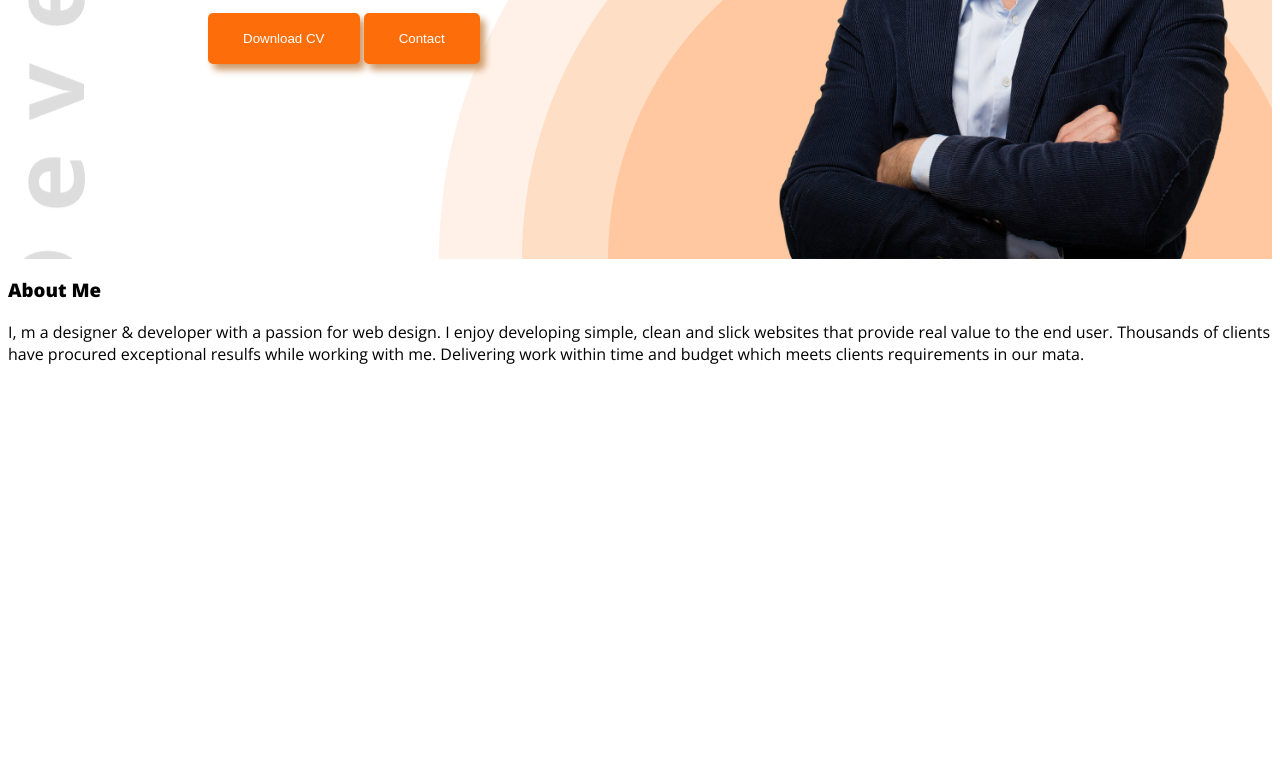
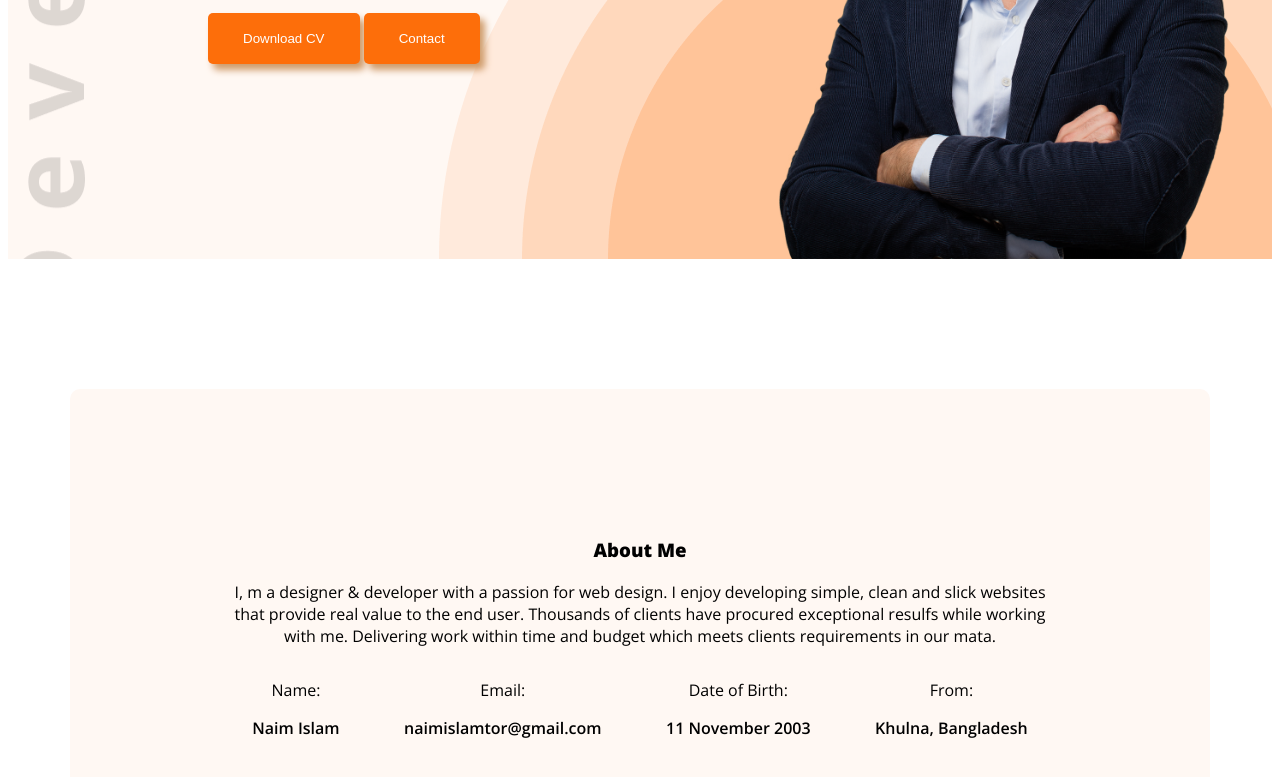
Before and after one commit to naimislamtor/NaimPortfolio, a plain HTML site: page index.html in a window 1280 px wide. Shown: the part 503-1280 px from the top of the page. Before the commit the page ends 884 px from the top, so only its background shows below. Drawn offline with nearby package versions, Linux system fonts and the light colour scheme.

Commit message:
main content

```diff
--- a/index.html
+++ b/index.html
@@ -10,7 +10,7 @@
     <link rel="stylesheet" href="style.css">
 </head>
 <body class="open-sans-myfont">
-   <header class="header">
+   <header class="header secondary-bg">
     <nav>
         <h3>NA<span class="text-primary">I</span>M</h3>
         <ul>
@@ -34,11 +34,26 @@
 
    </header>
    <main>
-    <section class="about">
+    <section class="about secondary-bg">
         <h3 class="section-title">About Me</h3>
         <p class="section-description">I, m a designer & developer with a passion for web design. I enjoy developing simple, clean and slick websites that provide real value to the end user. Thousands of clients have procured exceptional resulfs while working with me. Delivering work within time and budget which meets clients requirements in our mata.</p>
         <div class="about-items">
-
+            <div class="about-item">
+                <p class="about-title">Name:</p>
+                <p class="about-description">Naim Islam</p>
+            </div>
+            <div class="about-item">
+                <p class="about-title">Email:</p>
+                <p class="about-description">naimislamtor@gmail.com</p>
+            </div>
+            <div class="about-item">
+                <p class="about-title">Date of Birth:</p>
+                <p class="about-description">11 November 2003</p>
+            </div>
+            <div class="about-item">
+                <p class="about-title">From:</p>
+                <p class="about-description">Khulna, Bangladesh</p>
+            </div>
         </div>
     </section>
    </main>
--- a/style.css
+++ b/style.css
@@ -6,7 +6,9 @@
   font-variation-settings:
     "wdth" 100;
 }
-
+.secondary-bg{
+    background-color: #FFF8F3;
+}
 .header{
     background-repeat: no-repeat;
     background-image: url(images/developer.png), url(images/header_bg.png);
@@ -75,3 +77,22 @@ nav ul li a{
 .banner-profile-picture{
     width: 500px;
 }
+/* Main body */
+main{
+    max-width: 1140px;
+    margin: 0 auto;
+}
+
+.about{
+    border-radius: 10px;
+    padding: 130px 150px;
+    text-align: center;
+    margin: 130px auto;
+}
+.about-items{
+    display: flex;
+    justify-content: space-around;
+}
+.about-description{
+    font-weight: 600;
+}
```
